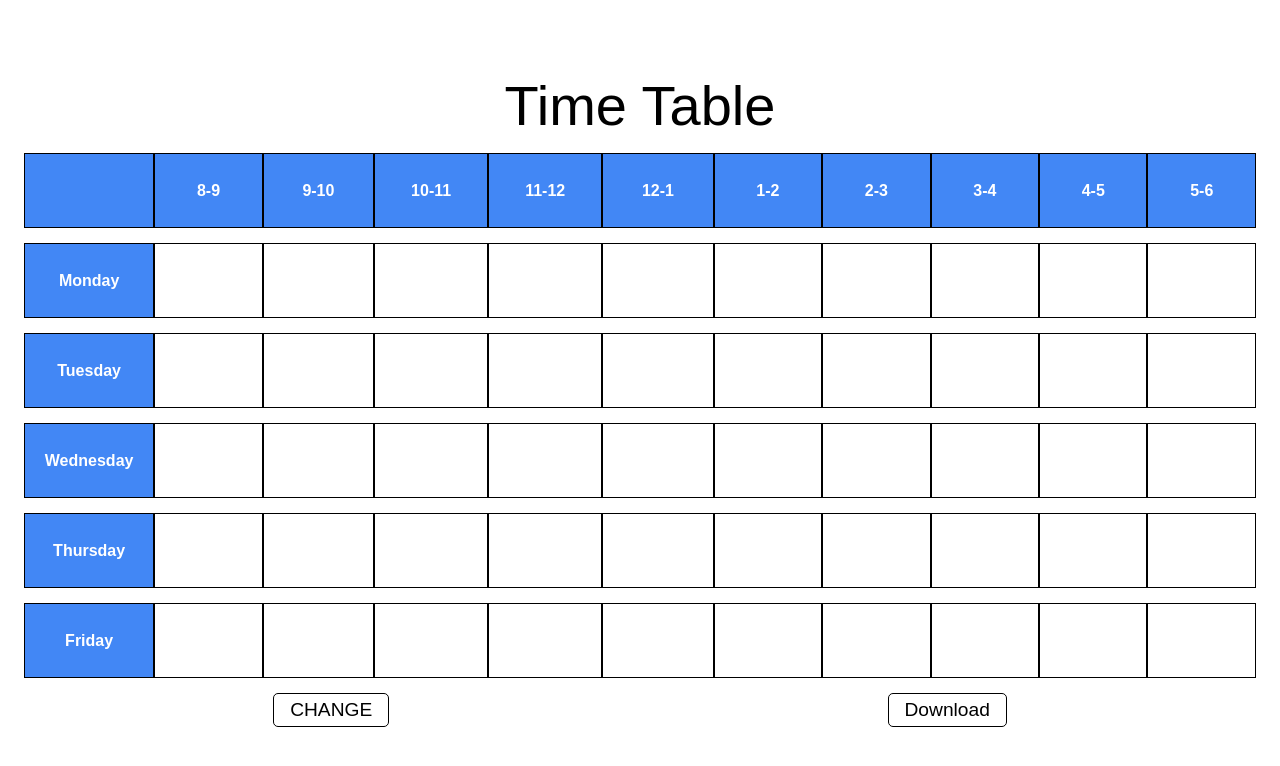
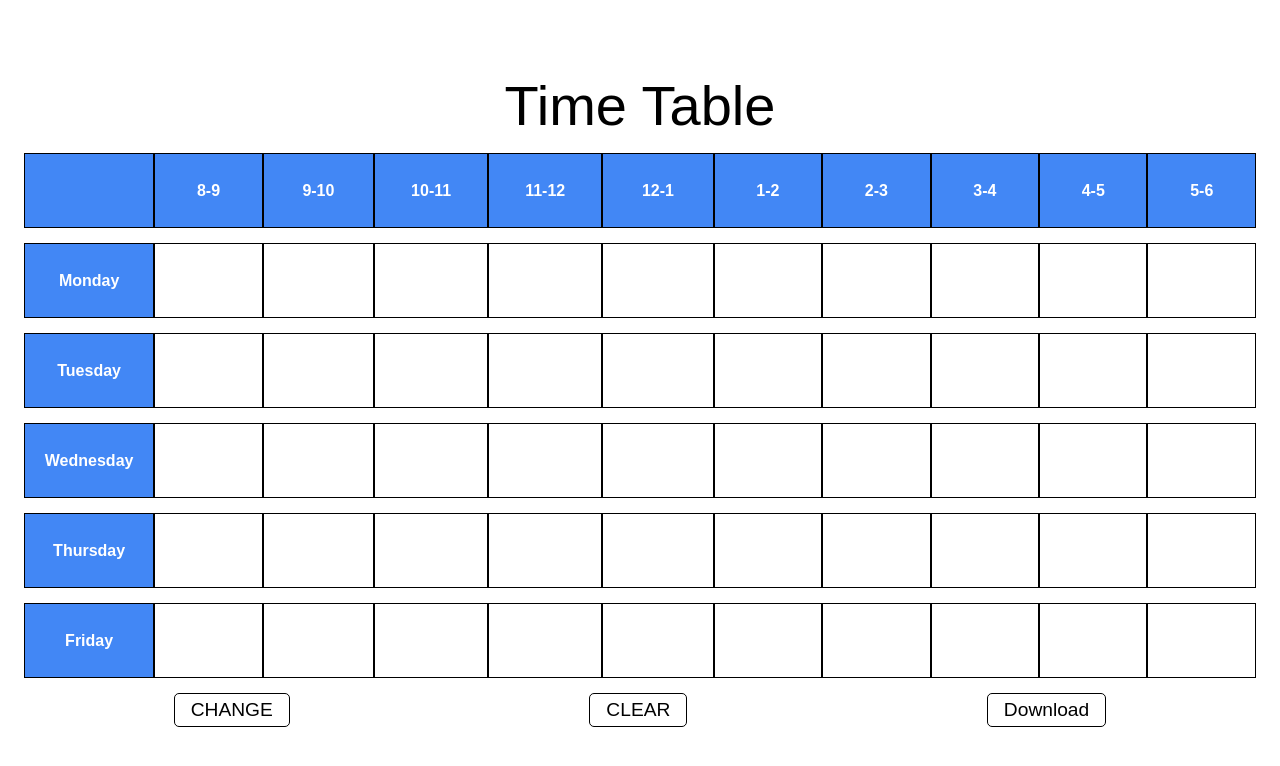
Before and after one commit to VivekRanjan94/time-table-maker, a React (Create React App) app: page / in a window 1280 px wide. Shown: the top 766 px of the page. Built offline with nearby package versions, Linux system fonts and the light colour scheme.

Commit message:
added clear button

```diff
--- a/src/App.jsx
+++ b/src/App.jsx
@@ -53,6 +53,7 @@ const generate_slots = () => {
 const INITIAL_SLOTS = generate_slots()
 
 const App = () => {
+  console.log(JSON.parse(localStorage.getItem('slots')))
   const tableRef = useRef()
   const reducer = (state, action) => {
     switch (action.TYPE) {
@@ -118,6 +119,25 @@ const App = () => {
       }
       case 'MODAL': {
         return { ...state, showModal: action.payload.value }
+      }
+      case 'CLEAR': {
+        const newSlots = {...state.slots}
+
+        state.selectedSlotsIndex.forEach(({ day, time }) => {
+          newSlots[day][time] = {
+            ...newSlots[day][time],
+            name: '',
+            faculty: '',
+            location: '',
+            code: '',
+            highlighted: false,
+            filled: false,
+          }
+        })
+
+        localStorage.setItem('slots', JSON.stringify(newSlots))
+
+        return {...state, slots: {...newSlots}}
       }
       default: {
         console.log('default case')
@@ -189,6 +209,16 @@ const App = () => {
           CHANGE
         </button>
         <button
+          className='clear-btn'
+          onClick={(e) => {
+            if (state.selectedSlotsIndex.length !== 0) {
+              dispatch({ TYPE: 'CLEAR'})
+            }
+          }}
+        >
+          CLEAR
+        </button>
+        <button
           className='download-btn'
           onClick={() => {
             exportComponentAsJPEG(tableRef)
--- a/src/Styles/_globals.scss
+++ b/src/Styles/_globals.scss
@@ -43,6 +43,20 @@ header {
       background-color: #ccc;
     }
   }
+  .clear-btn {
+    cursor: pointer;
+    background: none;
+    border: 1px solid black;
+    border-radius: 5px;
+    padding: 0.3rem 1rem;
+
+    // font-weight: bold;
+    font-size: 1.2rem;
+
+    &:hover {
+      background-color: #ccc;
+    }
+  }
   .download-btn {
     cursor: pointer;
     background: none;
```
